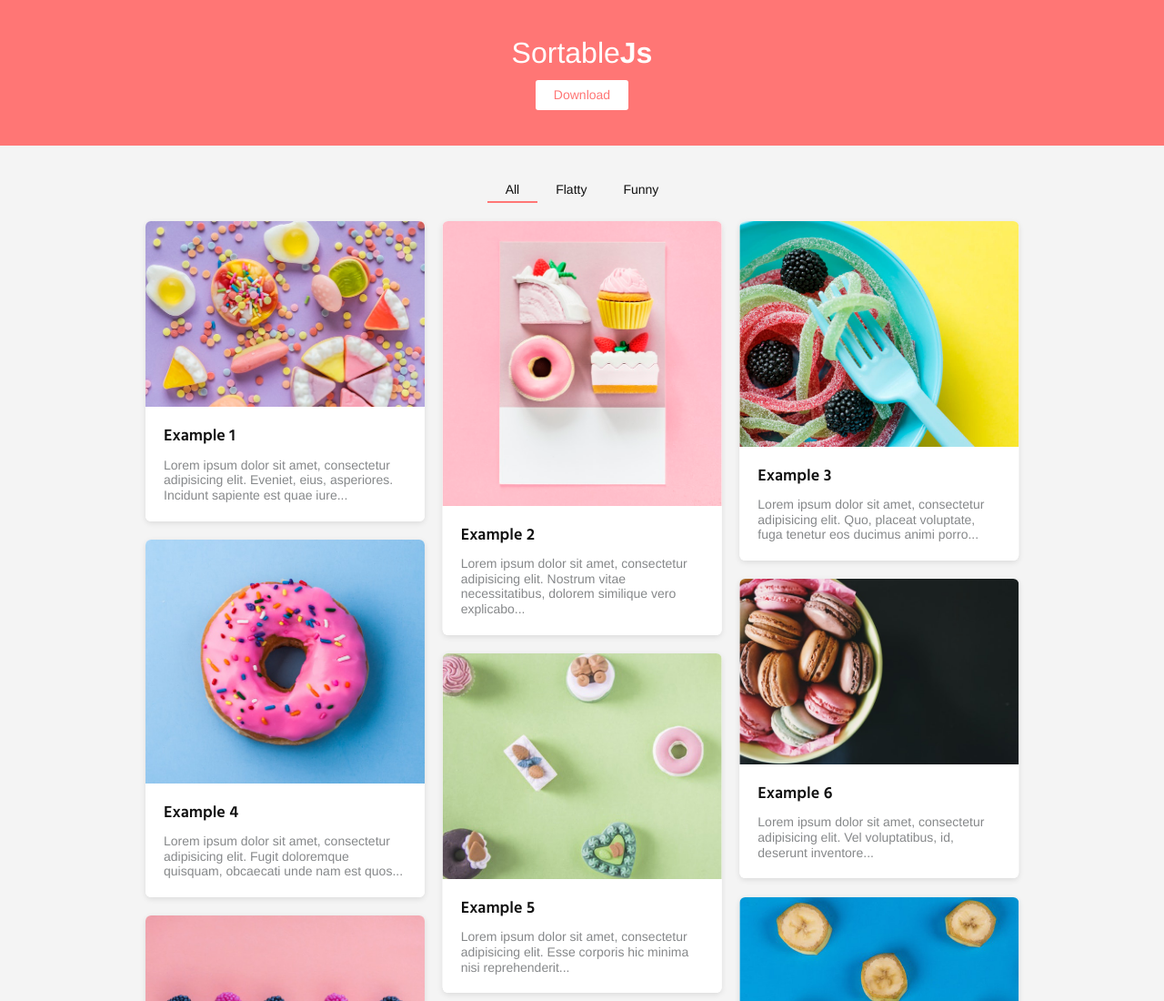
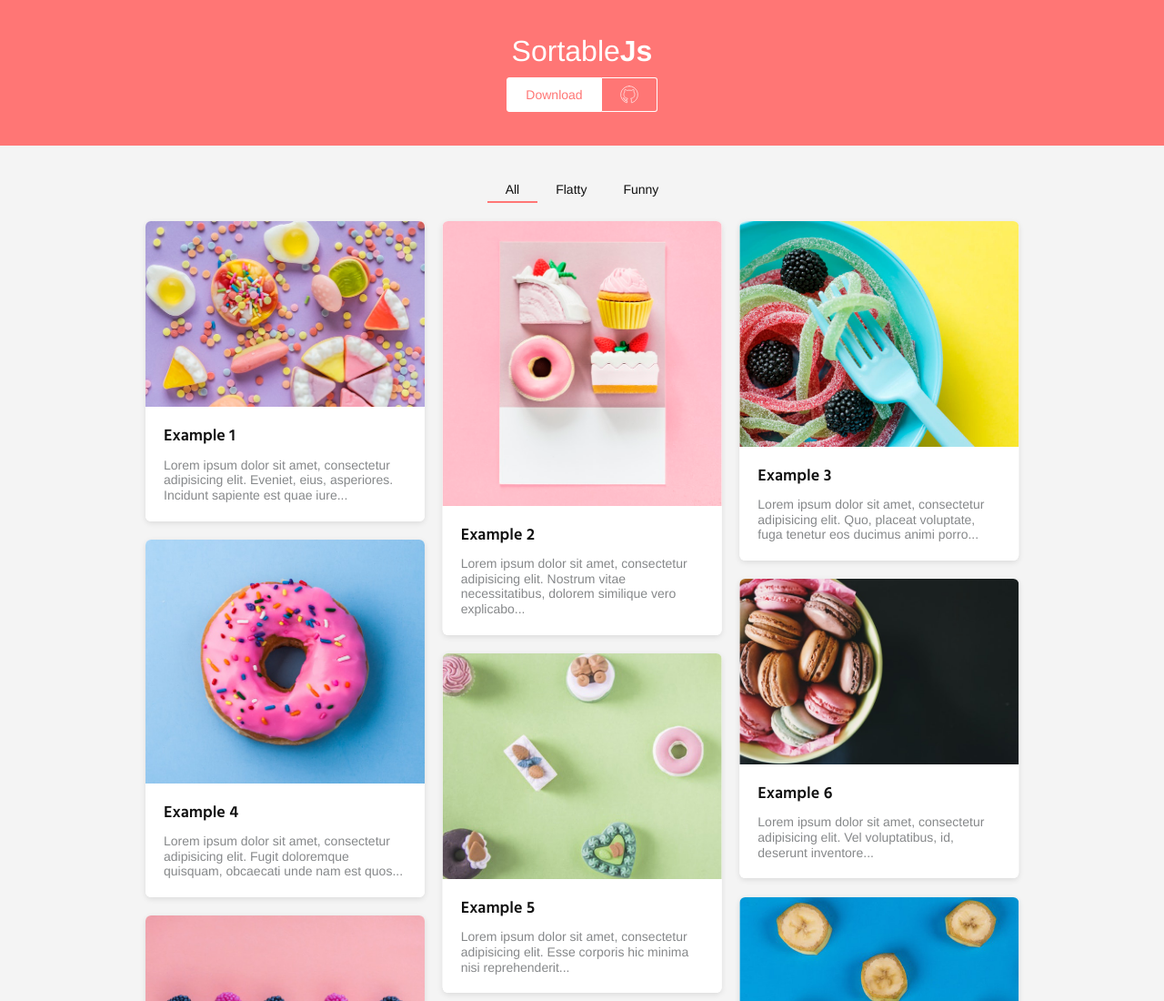
Before and after one commit to TristanBlg/Isolde, a website: page examples/index.html in a window 1280 px wide. Shown: the top 1100 px of the page at 91% size. Drawn offline with Linux system fonts and the light colour scheme.

Commit message:
add sortablejs's github link

```diff
--- a/examples/assets/css/main.css
+++ b/examples/assets/css/main.css
@@ -112,20 +112,28 @@ hr{
 .header__title--high{
   font-weight: 600;
 }
-.header__btn{
-  display: block;
+.header__links.links{
+  display: flex;
+}
+.links__btn{
+  display: flex;
+  align-items: center;
   font-weight: 400;
   font-size: 1.4rem;
+  padding: 8px 20px;
+  border: 1px solid #fff;
+}
+.links__btn--download{
   color: var(--main-bg-color);
-  background: rgba(255, 255, 255, 1);
-  padding: 8px 20px;
-  border-radius: 3px;
-  transform: scale(1);
-  transition: all .1s ease-in;
+  background: #fff;
+  border-top-left-radius: 3px;
+  border-bottom-left-radius: 3px;
 }
-.header__btn:active{
-  background: rgba(255, 255, 255, .8);
-  transform: scale(0.9);
+.links__btn--github{
+  color: #fff;
+  border-left: none;
+  border-top-right-radius: 3px;
+  border-bottom-right-radius: 3px;
 }
 
 .sortable__nav{
--- a/examples/index.html
+++ b/examples/index.html
@@ -1,5 +1,5 @@
 <!DOCTYPE html>
-<html lang="fr">
+<html lang="en">
 <head>
   <meta charset="utf-8">
   <meta name="theme-color" content="#ffffff"/>
@@ -16,7 +16,14 @@
     <h1 class="header__title">
       Sortable<span class="header__title--high">Js</span>
     </h1>
-    <a class="header__btn" href="./download/sortablejs.zip" download>Download</a>
+    <div class="header__links links">
+      <a class="links__btn links__btn--download" href="./download/sortablejs.zip" download>Download</a>
+      <a class="links__btn links__btn--github" href="https://github.com/TristanBlg/sortableJs" aria-label="SortableJs's Github" target="_blank" rel="noopener">
+        <svg aria-hidden="true" viewBox="0 0 64 64" class="link__icon">
+          <path d="M32 1.952a30.019 30.019 0 0 0-9.469 58.5c1.5.281 2.063-.656 2.063-1.406v-5.625c-8.344 1.779-10.125-3.563-10.125-3.563-1.406-3.469-3.375-4.406-3.375-4.406-2.719-1.875.187-1.781.187-1.781 3 .188 4.594 3.094 4.594 3.094 2.719 4.594 7.031 3.281 8.719 2.531a6.5 6.5 0 0 1 1.875-4.031c-6.656-.75-13.688-3.375-13.688-14.812a11.5 11.5 0 0 1 3.094-8.063 11.217 11.217 0 0 1 .281-7.969s2.531-.844 8.25 3.094a28.944 28.944 0 0 1 7.5-1.031 28.4 28.4 0 0 1 7.5 1.031c5.719-3.844 8.25-3.094 8.25-3.094a11.217 11.217 0 0 1 .281 7.969 11.34 11.34 0 0 1 3.094 8.063c0 11.531-7.031 14.063-13.688 14.813a7.262 7.262 0 0 1 2.063 5.534v8.25c0 .844.562 1.687 2.063 1.406A30.019 30.019 0 0 0 32 1.952z" fill="none" stroke="currentColor" stroke-linecap="round" stroke-miterlimit="10" stroke-width="2" stroke-linejoin="miter"></path>
+        </svg>
+      </a>
+    </div>
   </header>
   <main class="sortable">
     <div class="container">
@@ -147,17 +154,17 @@
       <div class="wrapper">
         <ul class="footer__list list">
           <li class="list__item item">
-            <span class="item__link" aria-label="Profil Github">
-              Made with ❤️ by <a href="https://tristanboulanger.fr/" aria-label="Tristan's Portfolio" target="_blank" rel="noopener">Tristan Boulanger</a>
+            <span class="item__link">
+              Made with ❤️ by <a href="https://tristanboulanger.fr/" target="_blank" rel="noopener">Tristan Boulanger</a>
             </span>
           </li>
           <li class="list__item item">
-            <a href="https://github.com/TristanBlg" aria-label="Tristan's Github" target="_blank" rel="noopener" class="item__link link">
+            <a href="https://github.com/TristanBlg" aria-label="Tristan's Github profile" target="_blank" rel="noopener" class="item__link link">
               <svg aria-hidden="true" viewBox="0 0 64 64" class="link__icon">
                 <path d="M32 1.952a30.019 30.019 0 0 0-9.469 58.5c1.5.281 2.063-.656 2.063-1.406v-5.625c-8.344 1.779-10.125-3.563-10.125-3.563-1.406-3.469-3.375-4.406-3.375-4.406-2.719-1.875.187-1.781.187-1.781 3 .188 4.594 3.094 4.594 3.094 2.719 4.594 7.031 3.281 8.719 2.531a6.5 6.5 0 0 1 1.875-4.031c-6.656-.75-13.688-3.375-13.688-14.812a11.5 11.5 0 0 1 3.094-8.063 11.217 11.217 0 0 1 .281-7.969s2.531-.844 8.25 3.094a28.944 28.944 0 0 1 7.5-1.031 28.4 28.4 0 0 1 7.5 1.031c5.719-3.844 8.25-3.094 8.25-3.094a11.217 11.217 0 0 1 .281 7.969 11.34 11.34 0 0 1 3.094 8.063c0 11.531-7.031 14.063-13.688 14.813a7.262 7.262 0 0 1 2.063 5.534v8.25c0 .844.562 1.687 2.063 1.406A30.019 30.019 0 0 0 32 1.952z" fill="none" stroke="currentColor" stroke-linecap="round" stroke-miterlimit="10" stroke-width="2" stroke-linejoin="miter"></path>
               </svg>
             </a>
-            <a href="https://www.linkedin.com/in/boulangertristan" aria-label="Tristan's LinkedIn" target="_blank" rel="noopener" class="item__link link">
+            <a href="https://www.linkedin.com/in/boulangertristan" aria-label="Tristan's LinkedIn profile" target="_blank" rel="noopener" class="item__link link">
               <svg aria-hidden="true" viewBox="0 0 64 64" class="link__icon">
                 <path fill="none" stroke="currentColor" stroke-linecap="round" stroke-miterlimit="10" stroke-width="2" d="M3.078 22.331h12.188v36.844H3.078z" stroke-linejoin="miter"></path>
                 <path d="M46.719 21.112c-5.344 0-8.531 1.969-11.906 6.281v-5.062H22.625v36.844h12.281V39.206c0-4.219 2.156-8.344 7.031-8.344s7.781 4.125 7.781 8.25v20.063H62V38.269c0-14.532-9.844-17.157-15.281-17.157z" fill="none" stroke="currentColor" stroke-linecap="round" stroke-miterlimit="10" stroke-width="2" stroke-linejoin="miter"></path>
```
Also changed, not shown: examples/assets/css/main.min.css, 1 other file.
